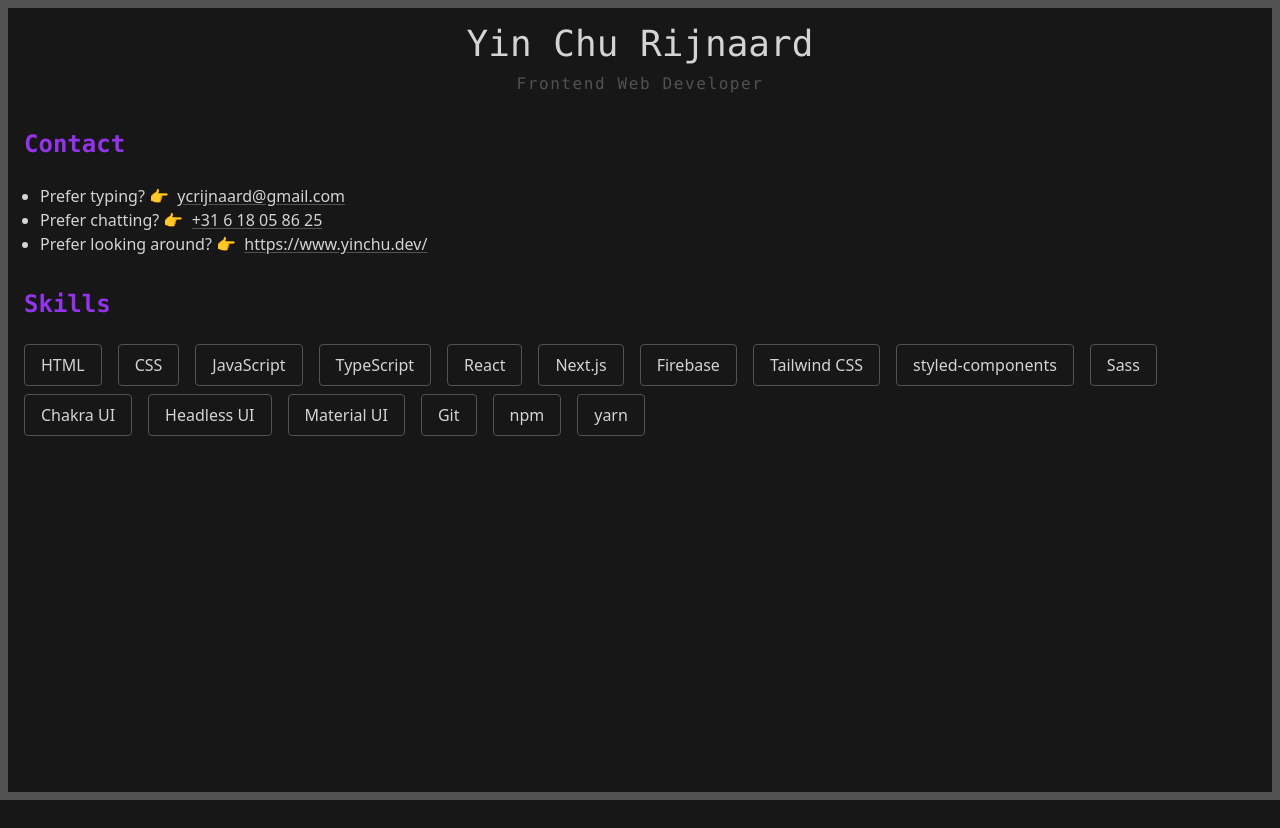
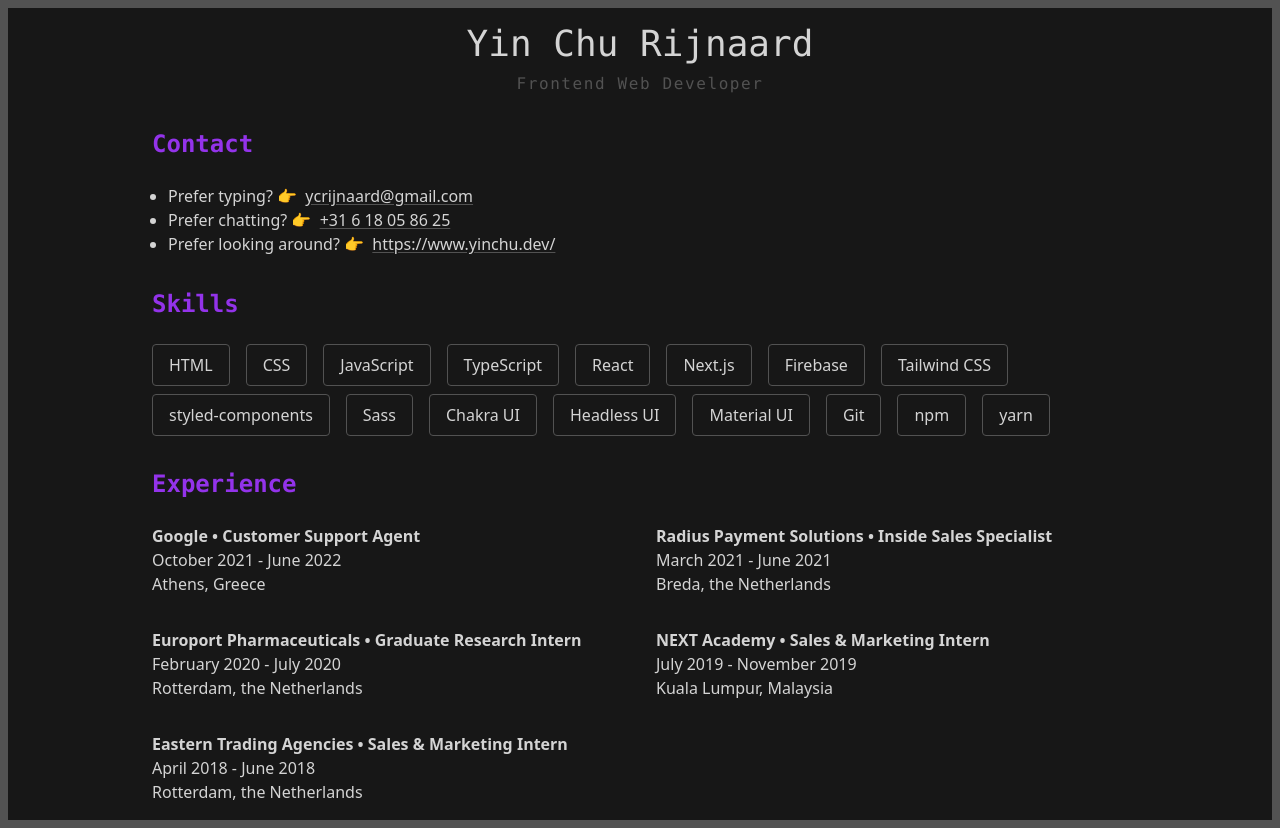
Before and after one commit to YinChuRijnaard/curriculum-vitae, a Next.js app: page / in a window 1280 px wide. Before the commit the page ends 800 px from the top, so only its background shows below. Built offline with nearby package versions, Linux system fonts and the light colour scheme.

Commit message:
Added Experience section

```diff
--- /dev/null
+++ b/components/Experience.tsx
@@ -0,0 +1,31 @@
+import { nanoid } from "nanoid";
+import { ExperienceItem } from "./ExperienceItem";
+import { experience } from "../data/experience";
+
+export const Experience = () => {
+  const experienceMapped = experience.map((job) => {
+    return (
+      <ExperienceItem
+        key={nanoid()}
+        job={job.job}
+        company={job.company}
+        start={job.start}
+        end={job.end}
+        city={job.city}
+        country={job.country}
+      />
+    );
+  });
+
+  return (
+    <section className="p-4">
+      <h1 className="font-mono text-2xl font-bold text-purple-600">
+        Experience
+      </h1>
+
+      <br />
+
+      <div className="grid gap-8 md:grid-cols-2">{experienceMapped}</div>
+    </section>
+  );
+};
--- /dev/null
+++ b/components/ExperienceItem.tsx
@@ -0,0 +1,24 @@
+type ExperienceItemProps = {
+  job: string;
+  company: string;
+  start: string;
+  end: string;
+  city: string;
+  country: string;
+};
+
+export const ExperienceItem = (props: ExperienceItemProps) => {
+  return (
+    <div>
+      <h1 className="font-bold">
+        {props.company}&nbsp;•&nbsp;{props.job}
+      </h1>
+      <p>
+        {props.start}&nbsp;-&nbsp;{props.end}
+      </p>
+      <p>
+        {props.city},&nbsp;{props.country}
+      </p>
+    </div>
+  );
+};
--- a/pages/index.tsx
+++ b/pages/index.tsx
@@ -4,6 +4,7 @@ import Head from "next/head";
 import { Hero } from "../components/Hero";
 import { Contact } from "../components/Contact";
 import { Skills } from "../components/Skills";
+import { Experience } from "../components/Experience";
 
 const Home: NextPage = () => {
   return (
@@ -17,10 +18,11 @@ const Home: NextPage = () => {
         <link rel="icon" href="/favicon.ico" />
       </Head>
 
-      <main className="h-screen w-screen border-8 border-neutral-600">
+      <main className="border-8 border-neutral-600 md:px-32">
         <Hero />
         <Contact />
         <Skills />
+        <Experience />
       </main>
     </>
   );
```
